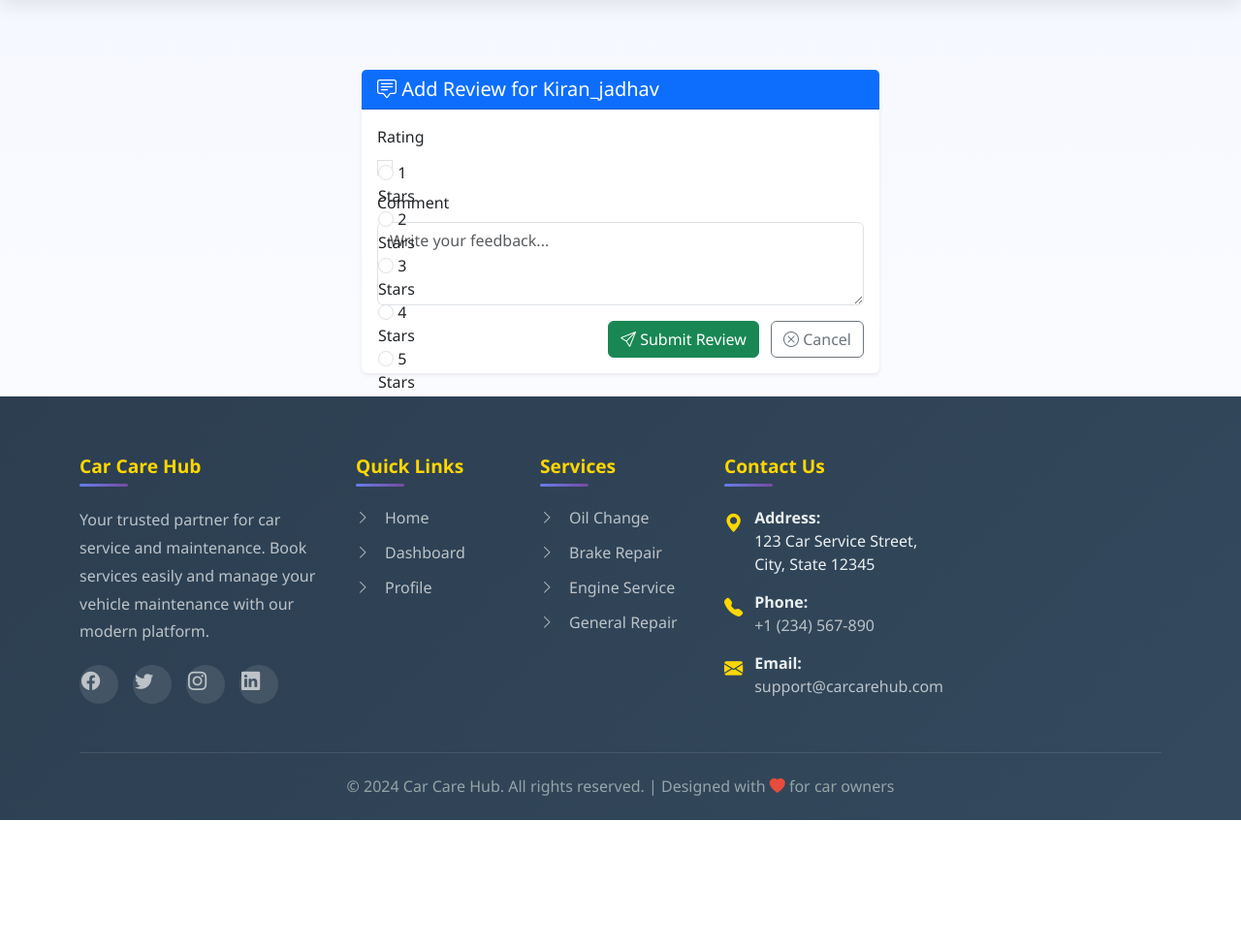
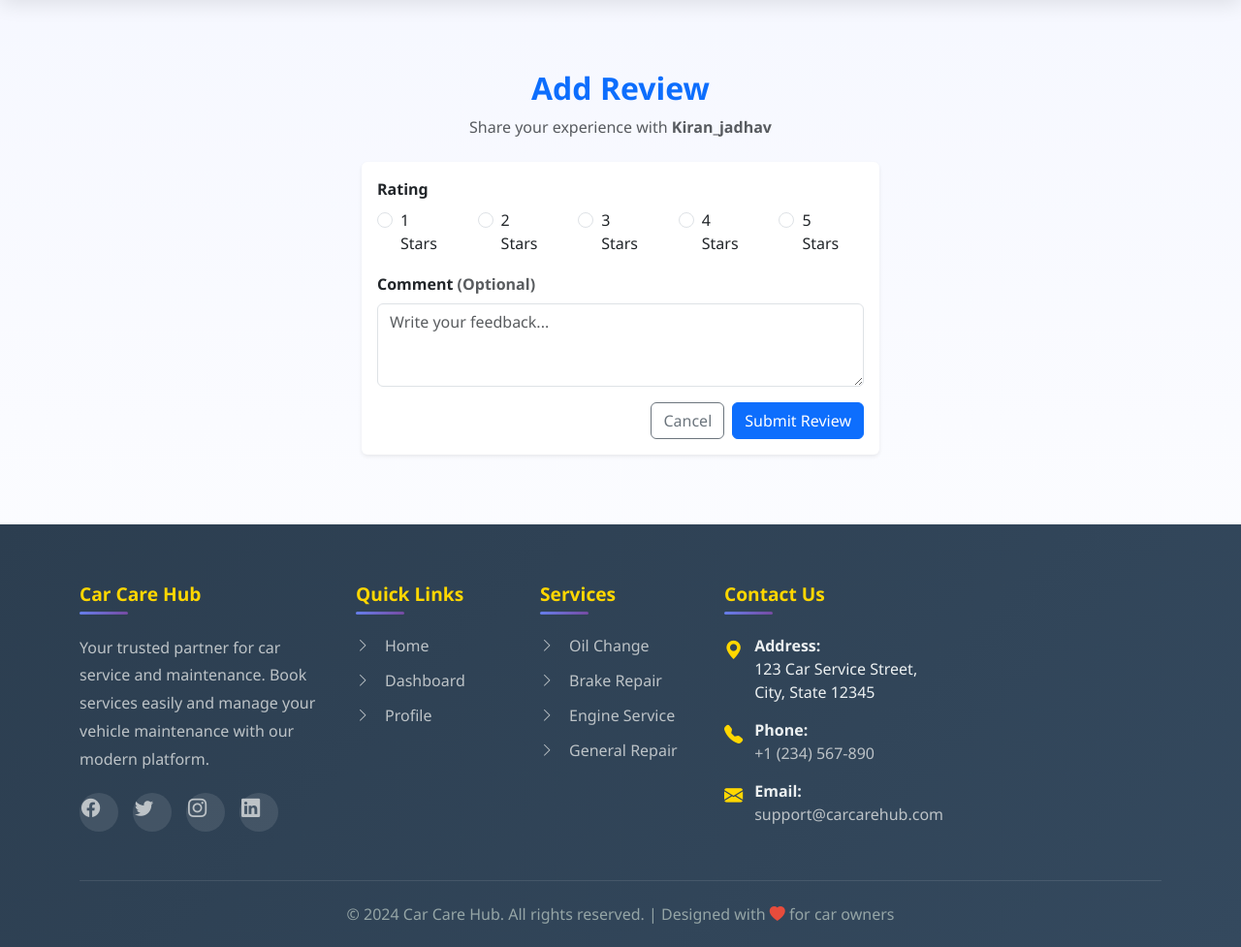
Before and after one commit to vaibhavjaybhaye09/car_care_hub, a Django app: page /customers/garage/1/review/ in a window 1280 px wide. Shown: the part 101-1078 px from the top of the page at 97% size. Before the commit the page ends 947 px from the top, so only its background shows below. Run offline with Django 5.2, Linux system fonts and the light colour scheme; a user stored in the database is signed in; data comes from the database, SQL or seed files in the repository; both versions use the stored data as it was after the commit.

Commit message:
new add_review

```diff
--- a/car_service_system/customers/templates/customers/add_review.html
+++ b/car_service_system/customers/templates/customers/add_review.html
@@ -1,34 +1,90 @@
 {% extends 'base.html' %}
-{% block title %}Add Review{% endblock %}
+
+{% block title %}Add Review - {{ garage.name }}{% endblock %}
+
 {% block content %}
-<div class="container col-md-6 mt-5">
+<div class="container py-5">
+    <div class="row justify-content-center">
+        <div class="col-md-6">
+
+            <!-- Page Header -->
+            <div class="text-center mb-4">
+                <h2 class="text-primary fw-bold">Add Review</h2>
+                <p class="text-muted">Share your experience with <strong>{{ garage.name }}</strong></p>
+            </div>
+
+            <!-- Review Form Card -->
             <div class="card shadow-sm border-0">
-    <div class="card-header bg-primary text-white">
-      <h5 class="mb-0"><i class="bi bi-chat-square-text"></i> Add Review for {{ garage.name }}</h5>
+                <div class="card-body">
+                    <form method="post" novalidate>
+                        {% csrf_token %}
+
+                        <!-- Rating Field -->
+                        <div class="mb-3">
+                            <label class="form-label fw-semibold">{{ form.rating.label }}</label>
+                            <div class="d-flex gap-3">
+                                {% for radio in form.rating %}
+                                    <div class="form-check form-check-inline">
+                                        {{ radio.tag }}
+                                        <label class="form-check-label">{{ radio.choice_label }}</label>
                                     </div>
-    <div class="card-body">
-      <form method="POST">
-        {% csrf_token %}
-        {% for field in form %}
-        <div class="mb-3">
-          <label class="form-label">{{ field.label }}</label>
-          {{ field }}
-          {% if field.errors %}
-          <div class="text-danger small mt-1">{{ field.errors|striptags }}</div>
+                                {% endfor %}
+                            </div>
+                            {% if form.rating.errors %}
+                                <div class="text-danger small mt-1">{{ form.rating.errors|join:", " }}</div>
                             {% endif %}
                         </div>
+
+                        <!-- Comment Field -->
+                        <div class="mb-3">
+                            <label for="{{ form.comment.id_for_label }}" class="form-label fw-semibold">
+                                {{ form.comment.label }} <span class="text-muted">(Optional)</span>
+                            </label>
+                            {{ form.comment }}
+                            {% if form.comment.errors %}
+                                <div class="text-danger small mt-1">{{ form.comment.errors|join:", " }}</div>
+                            {% endif %}
+                        </div>
+
+                        <!-- Submit & Cancel Buttons -->
+                        <div class="d-flex justify-content-end gap-2">
+                            <a href="{% url 'customers:garage_detail' garage.id %}" class="btn btn-outline-secondary">
+                                Cancel
+                            </a>
+                            <button type="submit" class="btn btn-primary">Submit Review</button>
+                        </div>
+
+                    </form>
+                </div>
+            </div>
+
+            <!-- Messages -->
+            {% if messages %}
+                {% for message in messages %}
+                    <div class="alert alert-success alert-dismissible fade show mt-3" role="alert">
+                        {{ message }}
+                        <button type="button" class="btn-close" data-bs-dismiss="alert"></button>
+                    </div>
                 {% endfor %}
+            {% endif %}
 
-        <div class="text-end mt-3">
-          <button type="submit" class="btn btn-success">
-            <i class="bi bi-send"></i> Submit Review
-          </button>
-          <a href="{% url 'customers:garage_detail' garage.id %}" class="btn btn-outline-secondary ms-2">
-            <i class="bi bi-x-circle"></i> Cancel
-          </a>
-        </div>
-      </form>
         </div>
     </div>
 </div>
 {% endblock %}
+
+{% block extra_css %}
+<style>
+    .form-check-input {
+        margin-top: 0.3rem;
+        cursor: pointer;
+    }
+    .form-check-label {
+        cursor: pointer;
+    }
+    .btn-primary:hover {
+        background-color: #0b5ed7;
+        border-color: #0a58ca;
+    }
+</style>
+{% endblock %}
--- a/car_service_system/customers/templates/customers/garage_detail.html
+++ b/car_service_system/customers/templates/customers/garage_detail.html
@@ -11,7 +11,7 @@
       <p><strong>Rating:</strong> ⭐ {{ garage.rating|default:"N/A" }}</p>
 
       <div class="mt-3">
-        <a href="{% url 'bookings:book_service_garage' garage.id %}" class="btn btn-success me-2">
+        <a href="{% url 'bookings:book_service' garage.id %}" class="btn btn-success me-2">
           <i class="bi bi-calendar-check"></i> Book Now
         </a>
         <a href="{% url 'customers:add_review' garage.id %}" class="btn btn-outline-primary">
--- a/car_service_system/customers/views.py
+++ b/car_service_system/customers/views.py
@@ -133,8 +133,12 @@
 @login_required
 def add_review(request, garage_id):
     garage = get_object_or_404(Garage, id=garage_id)
+
+    # Check if the user already submitted a review
+    existing_review = Review.objects.filter(customer=request.user, garage=garage).first()
+
     if request.method == 'POST':
-        form = ReviewForm(request.POST)
+        form = ReviewForm(request.POST, instance=existing_review)  # update if exists
         if form.is_valid():
             review = form.save(commit=False)
             review.customer = request.user
@@ -143,7 +147,8 @@
             messages.success(request, 'Thank you for your feedback!')
             return redirect('customers:garage_detail', garage_id=garage.id)
     else:
-        form = ReviewForm()
+        form = ReviewForm(instance=existing_review)
+
     return render(request, 'customers/add_review.html', {'form': form, 'garage': garage})
 
 
```
Also changed, not shown: car_service_system/db.sqlite3, 3 other files. Lines whose indentation alone changed are shown as unchanged.
